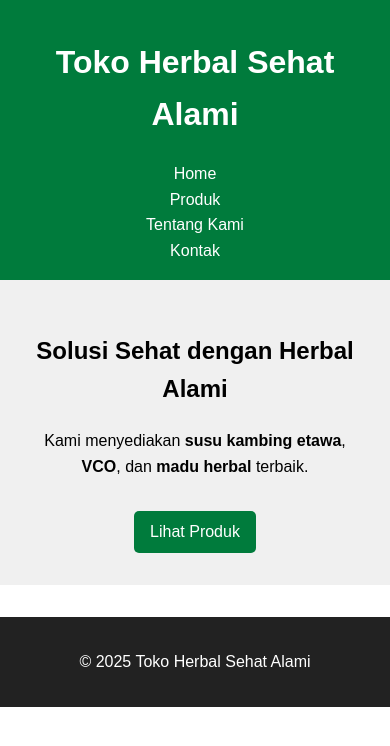
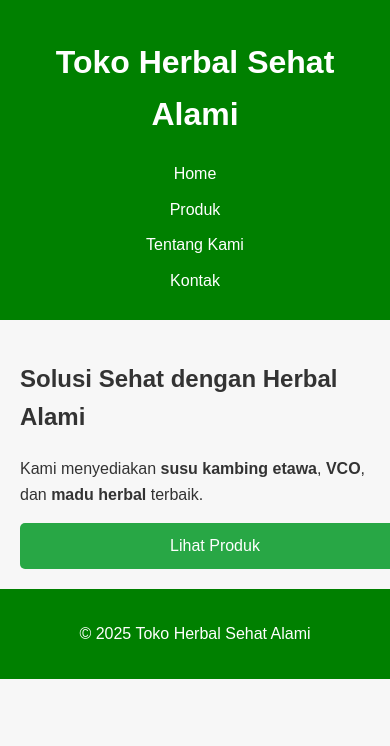
Before and after one commit to Tynu17/toko-herbal, a plain HTML site: page index.html in a window 390 px wide. Drawn offline with Linux system fonts and the light colour scheme.

Commit message:
Update style.css

```diff
--- a/style.css
+++ b/style.css
@@ -1,73 +1,54 @@
-/* style.css */
 body {
-  font-family: sans-serif;
+  font-family: Arial, sans-serif;
+  line-height: 1.6;
   margin: 0;
   padding: 0;
-  line-height: 1.6;
+  color: #333;
+  background: #f7f7f7;
 }
-header {
-  background: #007b3c;
+
+header, footer {
+  background: #008000;
   color: white;
+  text-align: center;
   padding: 1em;
-  text-align: center;
 }
+
 nav a {
+  margin: 0 10px;
   color: white;
-  margin: 0 1em;
   text-decoration: none;
 }
-.hero {
-  padding: 2em;
-  background: #f0f0f0;
-  text-align: center;
+
+main {
+  padding: 20px;
 }
+
+img {
+  max-width: 100%;
+  height: auto;
+  border-radius: 8px;
+}
+
 .cta {
   display: inline-block;
-  background: #007b3c;
+  padding: 10px 20px;
+  background: #28a745;
   color: white;
-  padding: 0.5em 1em;
-  margin-top: 1em;
   text-decoration: none;
+  margin-top: 10px;
   border-radius: 5px;
 }
-.produk {
-  display: flex;
-  flex-wrap: wrap;
-  justify-content: center;
-  padding: 2em;
-}
-.item {
-  width: 250px;
-  margin: 1em;
-  border: 1px solid #ddd;
-  padding: 1em;
-  text-align: center;
-}
-form {
-  display: flex;
-  flex-direction: column;
-  max-width: 400px;
-  margin: auto;
-}
-form input, form textarea {
-  margin-bottom: 1em;
-  padding: 0.5em;
-  font-size: 1em;
-}
-footer {
-  background: #222;
-  color: #fff;
-  text-align: center;
-  padding: 1em;
-  margin-top: 2em;
-}
+
 @media (max-width: 600px) {
-  .produk {
-    flex-direction: column;
-    align-items: center;
+  nav a {
+    display: block;
+    margin: 10px 0;
   }
-  nav {
-    display: flex;
-    flex-direction: column;
+
+  .cta {
+    display: block;
+    width: 100%;
+    text-align: center;
   }
 }
```
